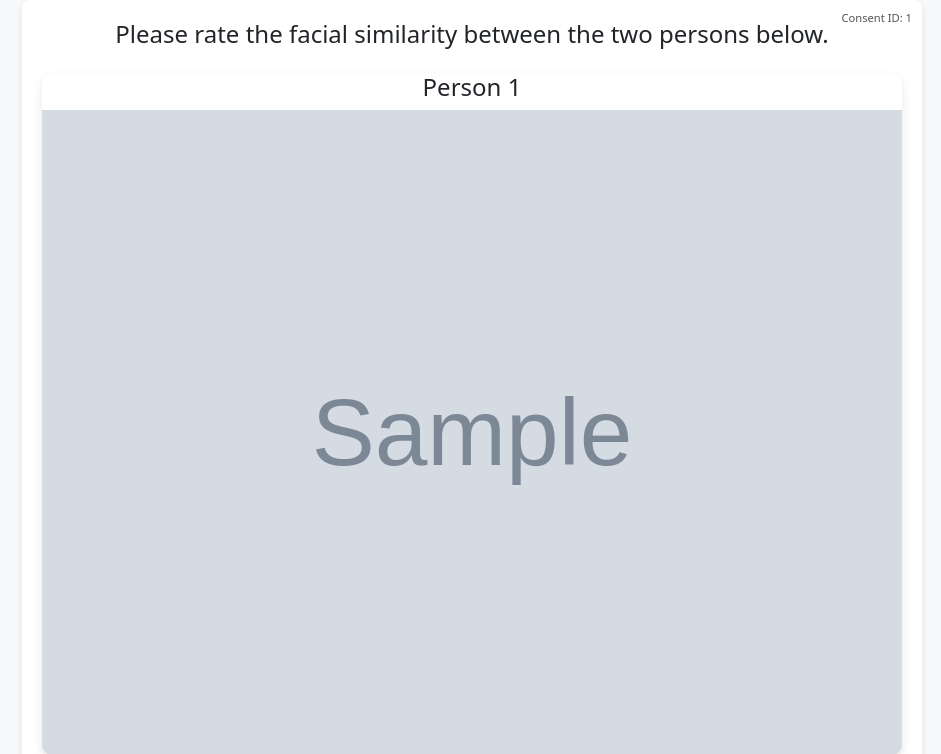
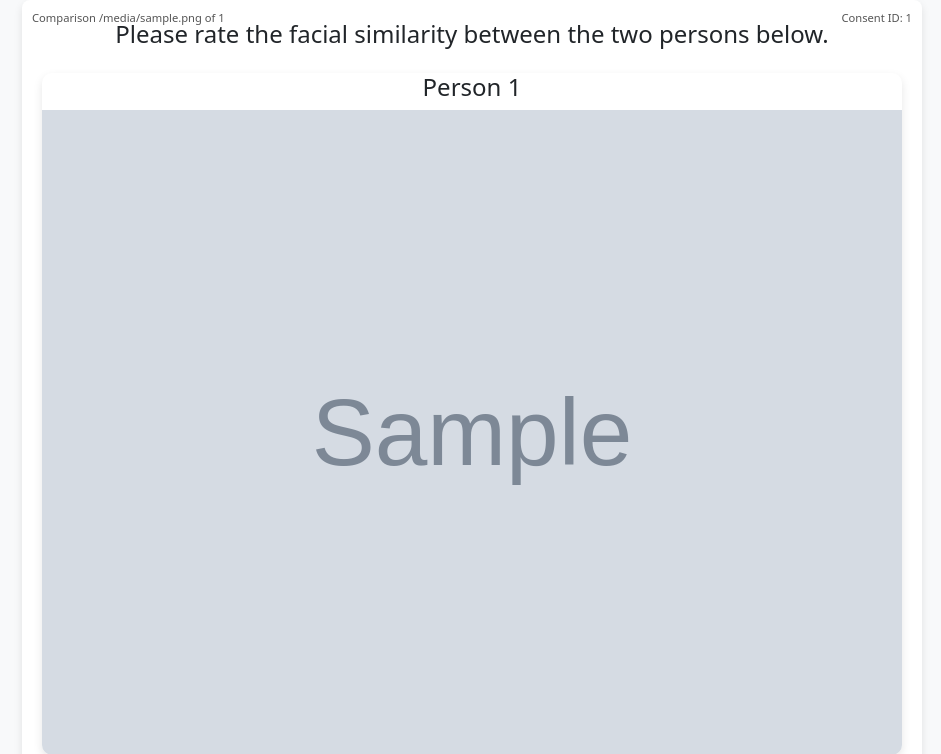
Before and after one commit to psrajoria/SurveyTool, a Flask app: template src/templates/survey.html in a window 1280 px wide. Shown: the top 754 px of the page, without its empty margins (168-1109 px from the left). Run offline with Flask 3, Linux system fonts and the light colour scheme; the template is opened without the code that fills it: most values are stand-ins (such as "Sample title", 1, 10 or a date in 2020); grey boxes marked "Sample" are stand-in pictures.

Commit message:
Added comparison count

```diff
--- a/src/templates/survey.html
+++ b/src/templates/survey.html
@@ -15,6 +15,14 @@
             border-radius: 8px;
             box-shadow: 0 4px 8px rgba(0, 0, 0, 0.1);
             position: relative;
+        }
+
+        .total-image-display {
+            position: absolute;
+            top: 10px;
+            left: 10px;
+            font-size: 0.7rem;
+            color: #555;
         }
 
         .consent-id-display {
@@ -120,6 +128,9 @@
         <div class="consent-id-display">
             Consent ID: {{ consent_id }}
         </div>
+        <div class="total-image-display">
+            Comparison {{ current_image }} of {{ total_images }}
+        </div>
 
         <!-- <h2 class="text-center mb-4">Image Comparison {{ current_image }} of {{ total_images }}</h2> -->
         <h4 class="text-center mb-4">Please rate the facial similarity between the two persons below.</h4>
```
